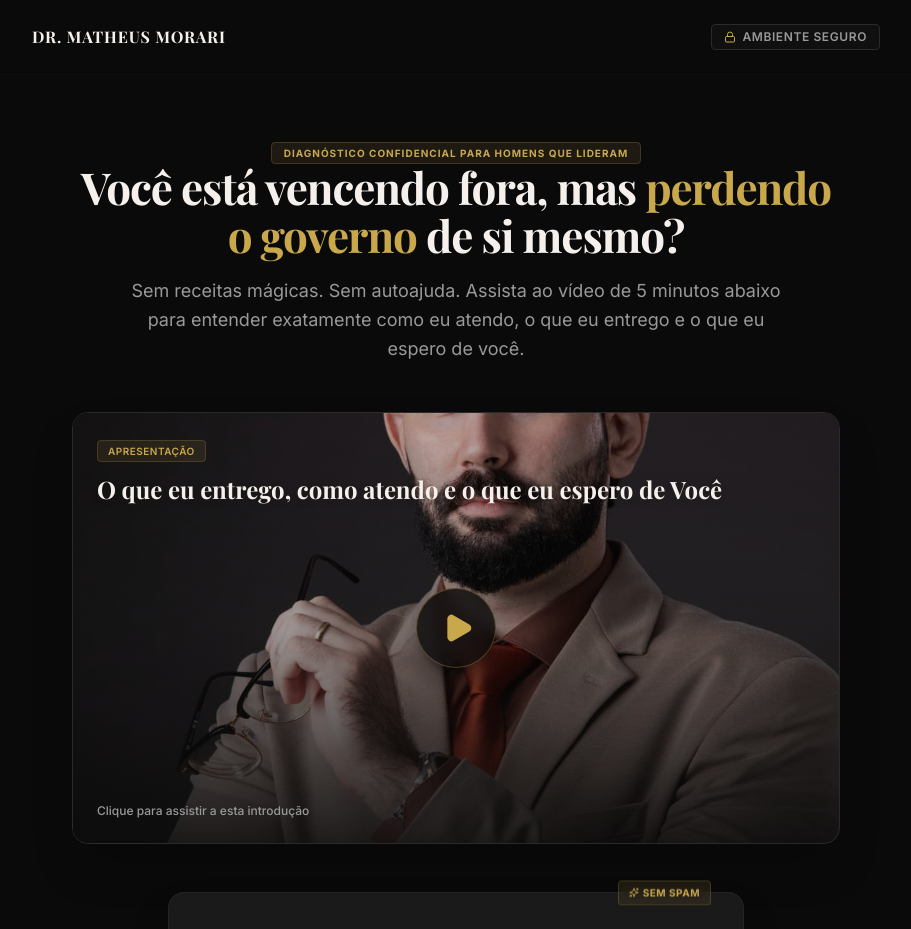
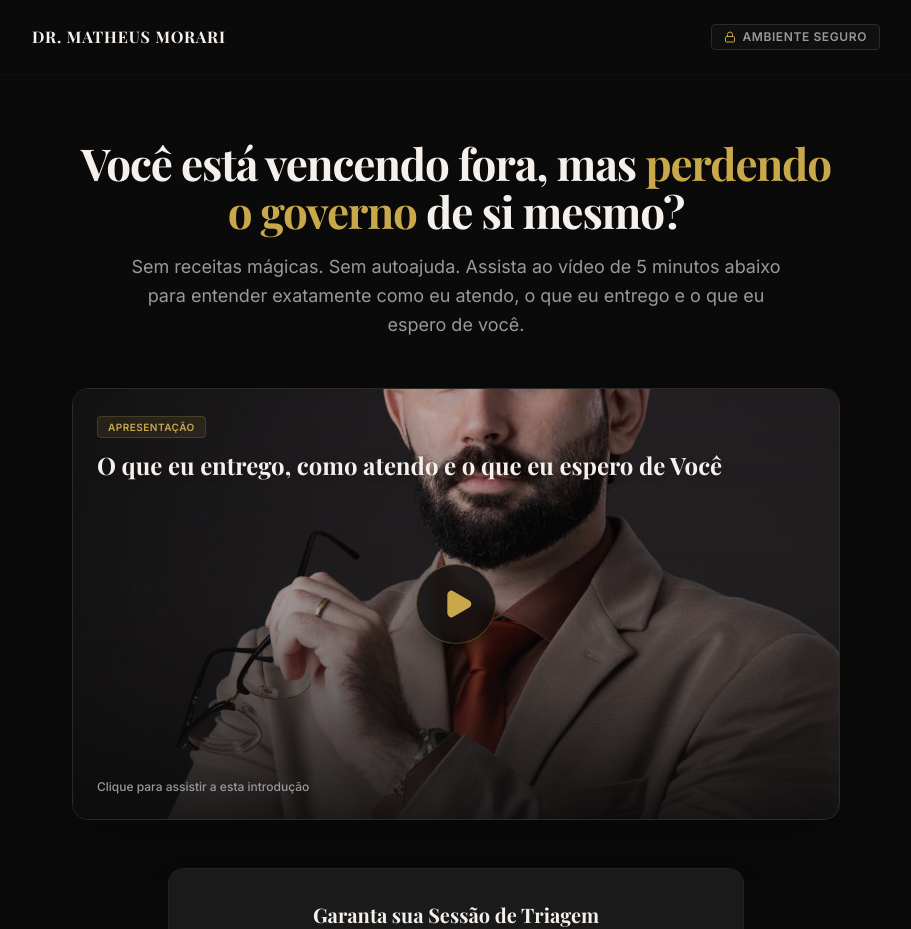
Before and after one commit to Reinatofarias/morari, a Next.js app: page /captura in a window 1280 px wide. Shown: the top 929 px of the page, without its empty margins (184-1095 px from the left). Built offline with nearby package versions, Linux system fonts and the light colour scheme; no server answers.

Commit message:
style: adicionar retrato do matheus no background e remover selo sem spam na pagina de captura

```diff
--- a/src/app/(landing)/captura/page.tsx
+++ b/src/app/(landing)/captura/page.tsx
@@ -6,6 +6,7 @@ import { YouTubeEmbed } from '@/components/ui/YouTubeEmbed';
 import { portraitAssets } from '@/lib/visual-assets';
 import { WHATSAPP_NUMBER } from '@/lib/constants';
 import Link from 'next/link';
+import Image from 'next/image';
 
 export default function CapturaPage() {
   const [nome, setNome] = useState('');
@@ -63,7 +64,19 @@ export default function CapturaPage() {
   };
 
   return (
-    <main className="min-h-screen bg-background text-foreground flex flex-col justify-between selection:bg-gold/30 selection:text-ice">
+    <main className="min-h-screen bg-background text-foreground flex flex-col justify-between selection:bg-gold/30 selection:text-ice relative">
+      {/* Background Image of Matheus with luxury dark overlay */}
+      <div className="fixed inset-0 -z-20 w-full h-full">
+        <Image
+          src={portraitAssets.library.src}
+          alt="Matheus Morari Background"
+          fill
+          className="object-cover object-center filter grayscale opacity-10"
+          priority
+        />
+        <div className="absolute inset-0 bg-gradient-to-b from-background via-background/95 to-background z-0" />
+      </div>
+
       {/* Glow effects for premium dark mood */}
       <div className="absolute top-1/4 -right-1/4 w-[600px] h-[600px] bg-gold/[0.015] rounded-full blur-[130px] pointer-events-none -z-10" />
       <div className="absolute bottom-1/4 -left-1/4 w-[600px] h-[600px] bg-blue-dark/20 rounded-full blur-[130px] pointer-events-none -z-10" />
@@ -85,9 +98,6 @@ export default function CapturaPage() {
       <section className="flex-1 max-w-4xl mx-auto w-full px-6 py-12 md:py-16 space-y-12">
         {/* Copy - Hormozi Style Header */}
         <div className="text-center space-y-4 max-w-3xl mx-auto">
-          <span className="text-[10px] font-bold text-gold tracking-widest uppercase bg-gold/10 px-3 py-1 rounded border border-gold/20">
-            Diagnóstico Confidencial para Homens que Lideram
-          </span>
           <h1 className="font-display font-bold text-ice text-3xl sm:text-4xl md:text-[2.75rem] leading-[1.1] tracking-tight">
             Você está vencendo fora, mas <span className="text-gold">perdendo o governo</span> de si mesmo?
           </h1>
@@ -107,10 +117,6 @@ export default function CapturaPage() {
 
         {/* The Action Card - Form */}
         <div className="max-w-xl mx-auto bg-surface border border-surface-soft/60 rounded-2xl p-6 sm:p-8 shadow-2xl relative">
-          <div className="absolute top-0 right-8 -translate-y-1/2 bg-gold/10 border border-gold/20 text-gold text-[10px] font-bold uppercase tracking-wider px-2.5 py-1 rounded backdrop-blur-sm flex items-center gap-1">
-            <Sparkles size={10} />
-            Sem Spam
-          </div>
 
           <div className="text-center space-y-2 mb-6">
             <h3 className="font-display font-bold text-ice text-xl">
```
